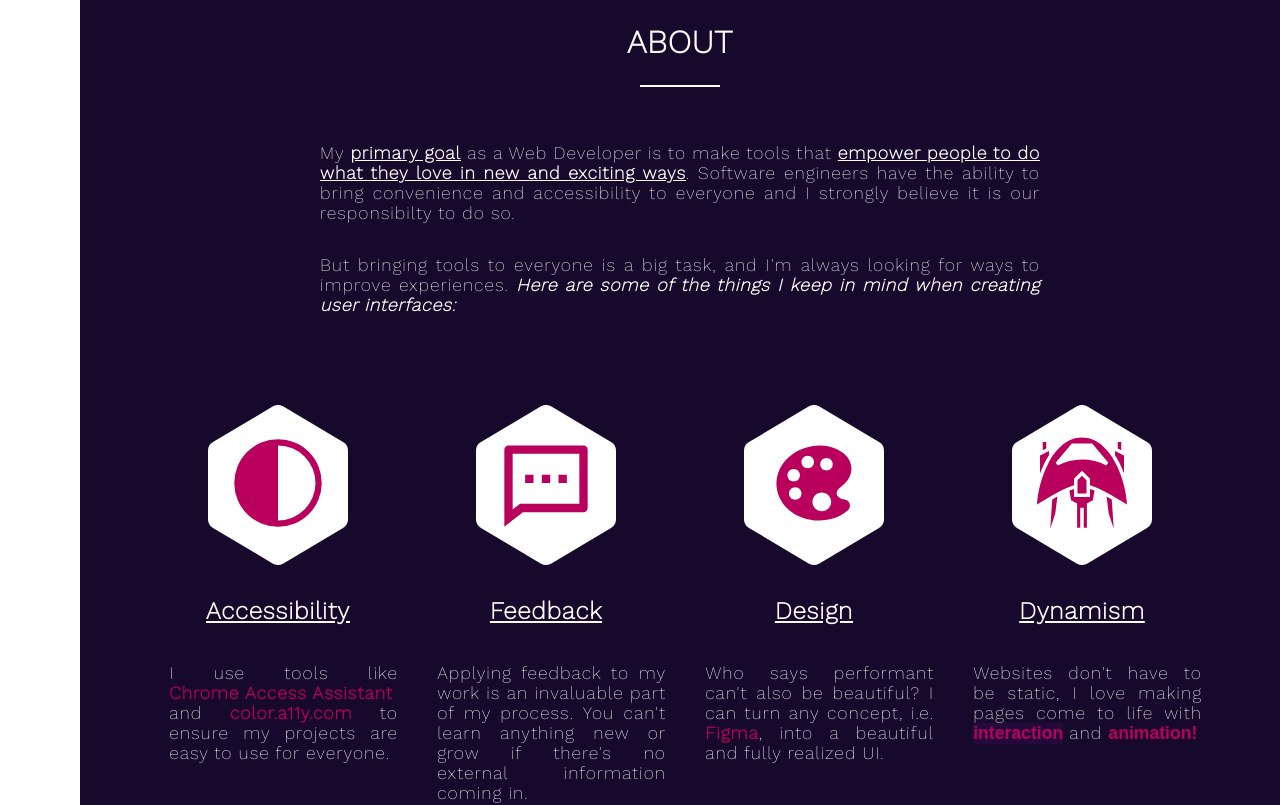
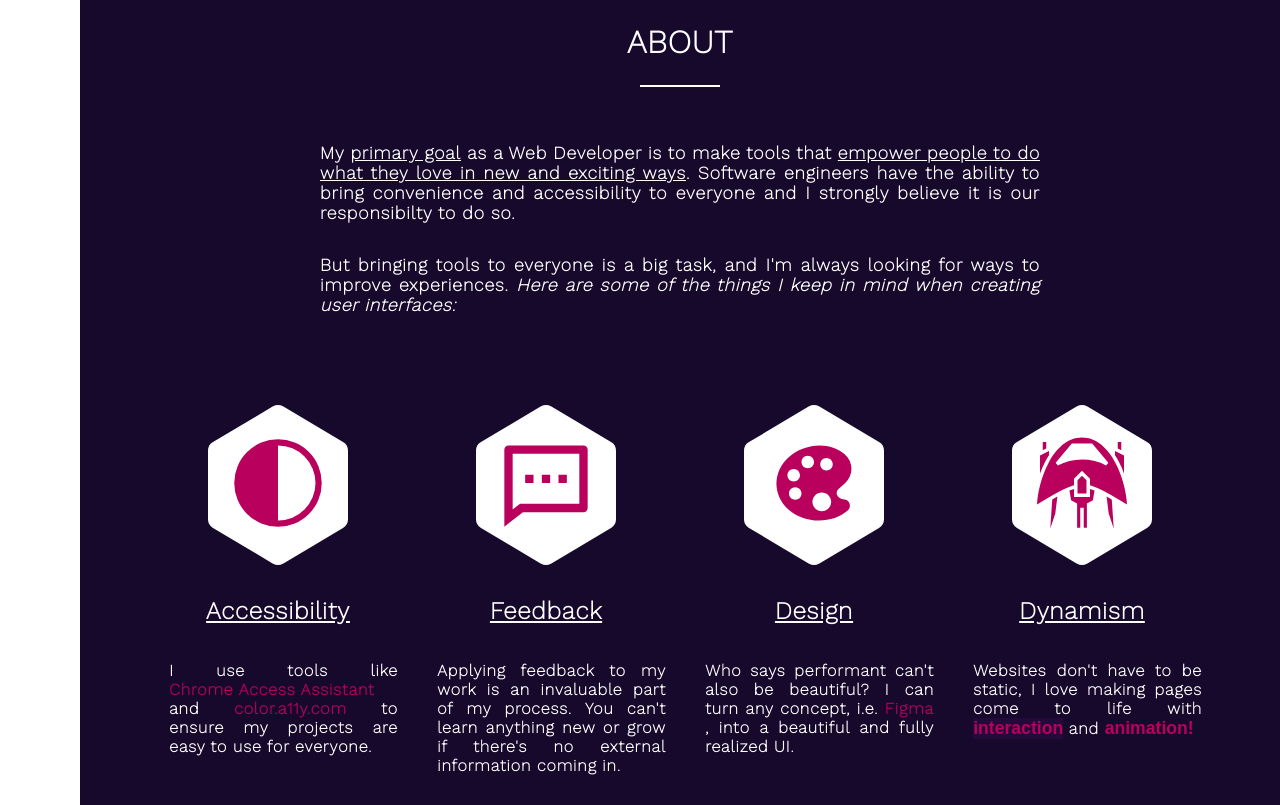
Before and after one commit to DillonKyleDev/PortfolioV3, a React (Create React App) app: page / in a window 1280 px wide. Shown: the part 880-1685 px from the top of the page. Built offline with nearby package versions, Linux system fonts and the light colour scheme.

Commit message:
Added more contrast to about section and changed font size to be more consistant with the rest of the page

```diff
--- a/src/Components/About/About.js
+++ b/src/Components/About/About.js
@@ -3,7 +3,6 @@ import { BsFillHexagonFill } from 'react-icons/bs';
 import { GiInterceptorShip } from 'react-icons/gi';
 import { IoIosColorPalette } from 'react-icons/io';
 import { VscColorMode } from 'react-icons/vsc';
-import { GiLightningTrio } from 'react-icons/gi';
 import { RiMessage2Line } from 'react-icons/ri';
 import './about.css';
 import Wave from '../Wave/Wave';
@@ -59,7 +58,7 @@ function About() {
                 <VscColorMode  size={100} className='about-icon'/>
               </div>
               <h1 className='section-title'>Accessibility</h1>
-              <p>
+              <p className="card-text">
                 I use tools like <a className="about-link" href="https://chrome.google.com/webstore/detail/access-assistant/ojiighldhdmahfdnhfdebnpmlbiemdfm" target="_blank" rel="noreferrer" alt="Chrome Accessabilty Assistant">
                   Chrome Access Assistant
                 </a> and <a className="about-link" href="https://color.a11y.com/?wc3" target="_blank" rel="noreferrer" alt="Color a11y">
@@ -73,7 +72,7 @@ function About() {
                 <RiMessage2Line  size={100} className='about-icon'/>
               </div>
               <h1 className='section-title'>Feedback</h1>
-              <p>
+              <p className="card-text">
                 Applying feedback to my work is an invaluable part of my process. You can't learn anything new or grow if there's no external information coming in.
               </p>
             </section>
@@ -85,7 +84,7 @@ function About() {
                 <IoIosColorPalette  size={100} className='about-icon'/>
               </div>
               <h1 className='section-title'>Design</h1>
-              <p>Who says performant can't also be beautiful? I can turn any concept, i.e. <a className="about-link" href="https://www.figma.com/w" target="_blank" rel="noreferrer" alt="Figma">Figma</a>, into a beautiful and fully realized UI.</p>
+              <p className="card-text">Who says performant can't also be beautiful? I can turn any concept, i.e. <a className="about-link" href="https://www.figma.com/w" target="_blank" rel="noreferrer" alt="Figma">Figma</a>, into a beautiful and fully realized UI.</p>
             </section>
             <section>
               <div className='hex-container'>
@@ -93,7 +92,7 @@ function About() {
                 <GiInterceptorShip size={100} className='about-icon'/>
               </div>
               <h1 className='section-title'>Dynamism</h1>
-              <p className='dynamism-p'>Websites don't have to be static, I love making pages come to life with <button className='interaction'>interaction</button> and <button className="animation">animation!</button></p>
+              <p className='dynamism-p card-text'>Websites don't have to be static, I love making pages come to life with <button className='interaction'>interaction</button> and <button className="animation">animation!</button></p>
             </section>
           </div>
         </div>
--- a/src/Components/About/about.css
+++ b/src/Components/About/about.css
@@ -36,6 +36,7 @@
 
 .bio-container {
   background-color: #17092c;
+  font-weight: 900;
 }
 
 .bio-text {
@@ -154,9 +155,10 @@ section {
 section p {
   text-align: justify;
   position: absolute;
-  font-size: 1.1rem;
+  font-size: 1rem;
   right: -1rem;
   width: 110%;
+  font-weight: 900;
 }
 
 .about-link {
```
Also changed, not shown: src/App.css (line endings or trailing spaces).
